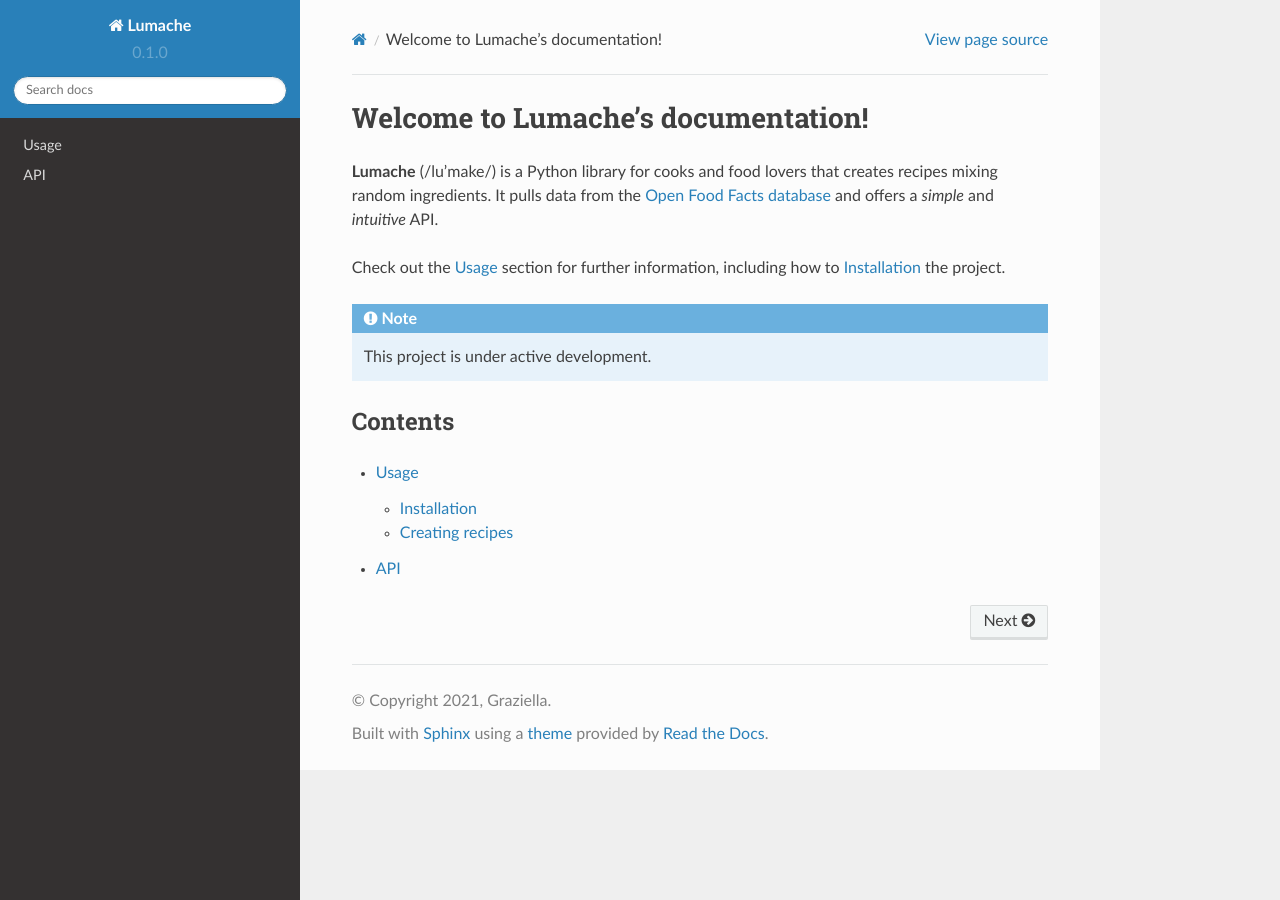
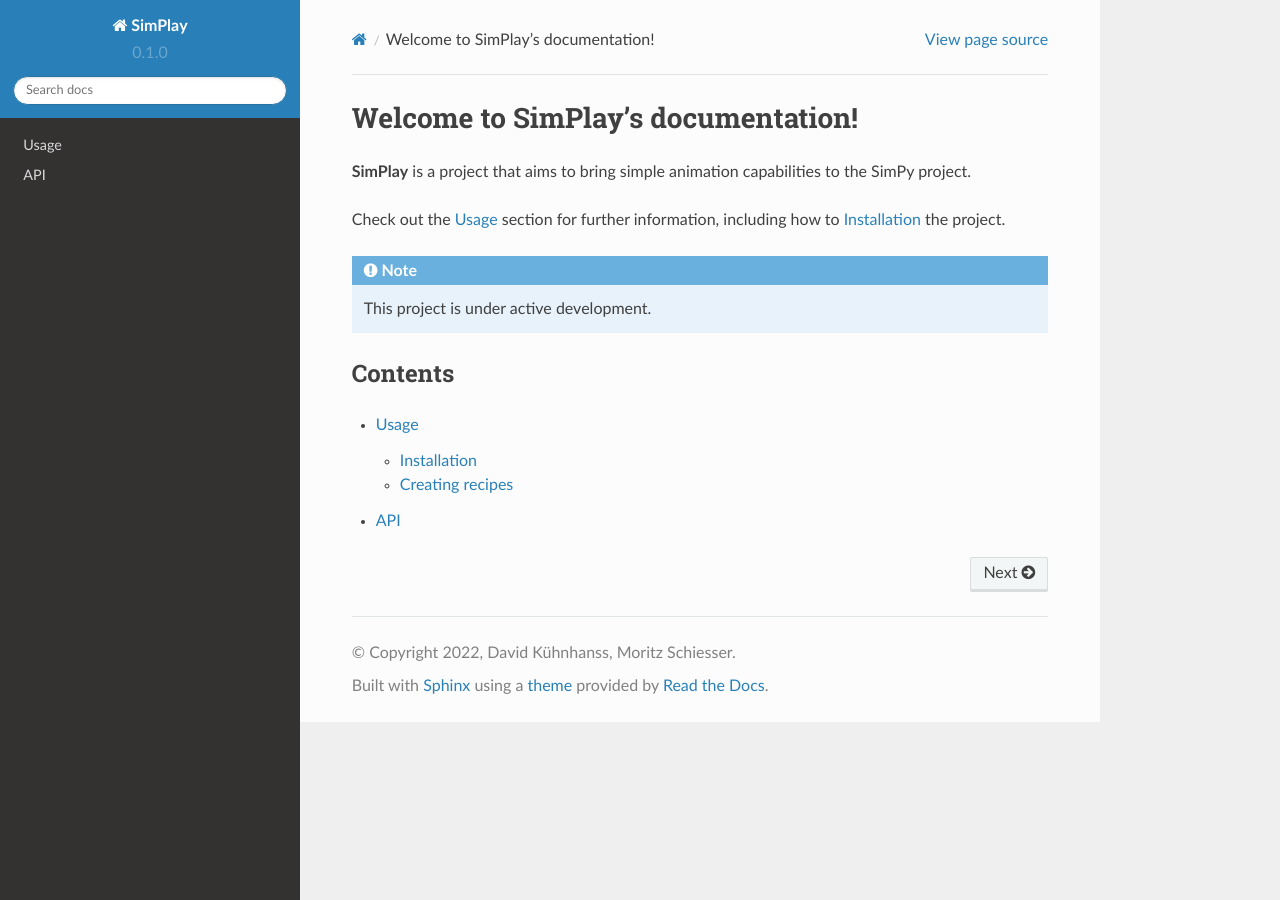
Before and after one commit to team-simplay/SimPlay, a Sphinx documentation site: the page built from docs/source/index.rst, in a window 1280 px wide. Built offline with Sphinx 7.4.7 and the Read the Docs theme 2.0.0, drawn with Linux system fonts in a browser that asks for light colours.

Commit message:
learn to use rtd

```diff
--- a/docs/source/conf.py
+++ b/docs/source/conf.py
@@ -2,9 +2,9 @@
 
 # -- Project information
 
-project = 'Lumache'
-copyright = '2021, Graziella'
-author = 'Graziella'
+project = 'SimPlay'
+copyright = '2022, David Kühnhanss, Moritz Schiesser'
+author = 'David Kühnhanss, Moritz Schiesser'
 
 release = '0.1'
 version = '0.1.0'
--- a/docs/source/index.rst
+++ b/docs/source/index.rst
@@ -1,10 +1,7 @@
-Welcome to Lumache's documentation!
+Welcome to SimPlay's documentation!
 ===================================
 
-**Lumache** (/lu'make/) is a Python library for cooks and food lovers
-that creates recipes mixing random ingredients.
-It pulls data from the `Open Food Facts database <https://world.openfoodfacts.org/>`_
-and offers a *simple* and *intuitive* API.
+**SimPlay** is a project that aims to bring simple animation capabilities to the SimPy project.
 
 Check out the :doc:`usage` section for further information, including
 how to :ref:`installation` the project.
```
